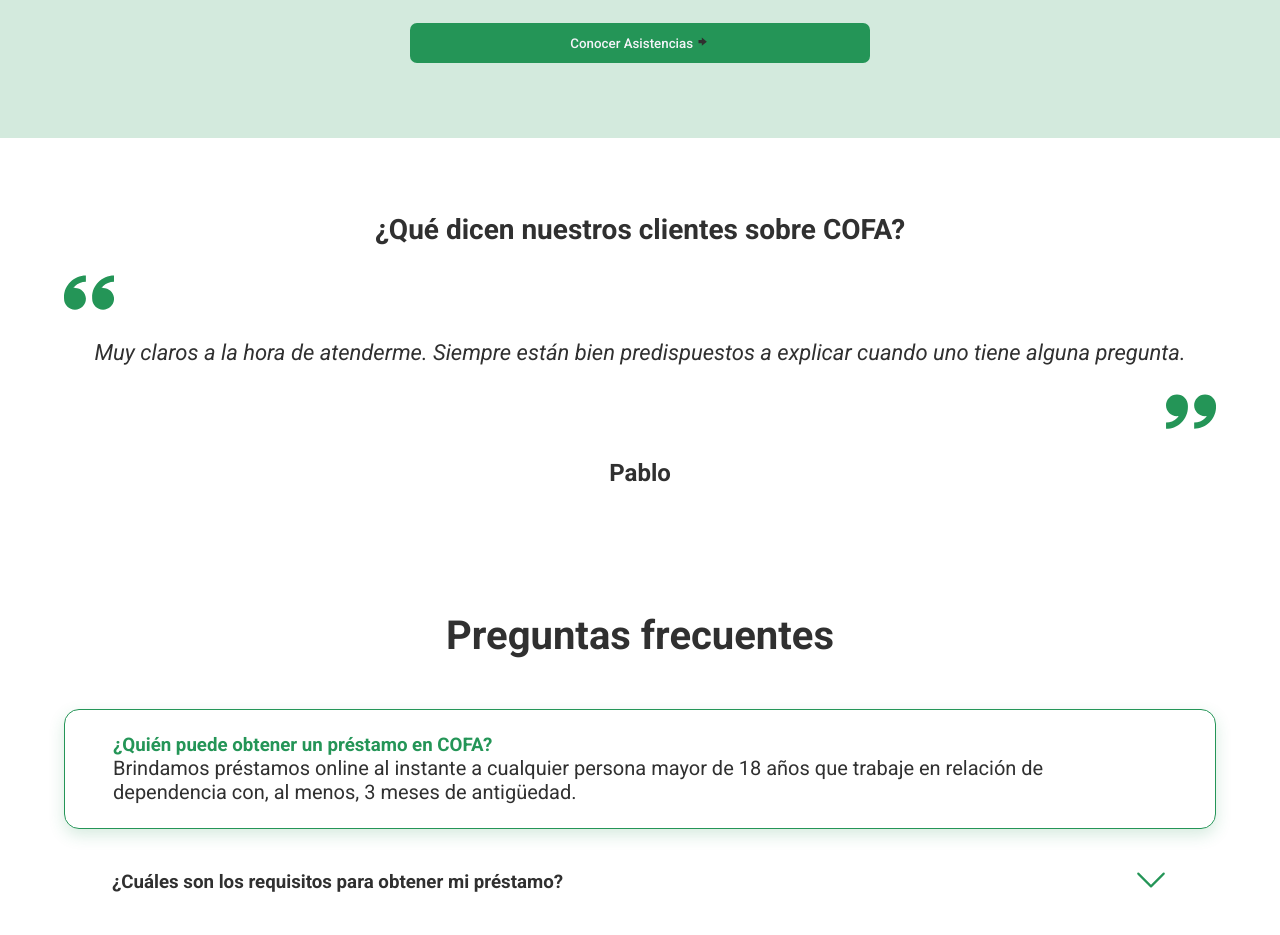
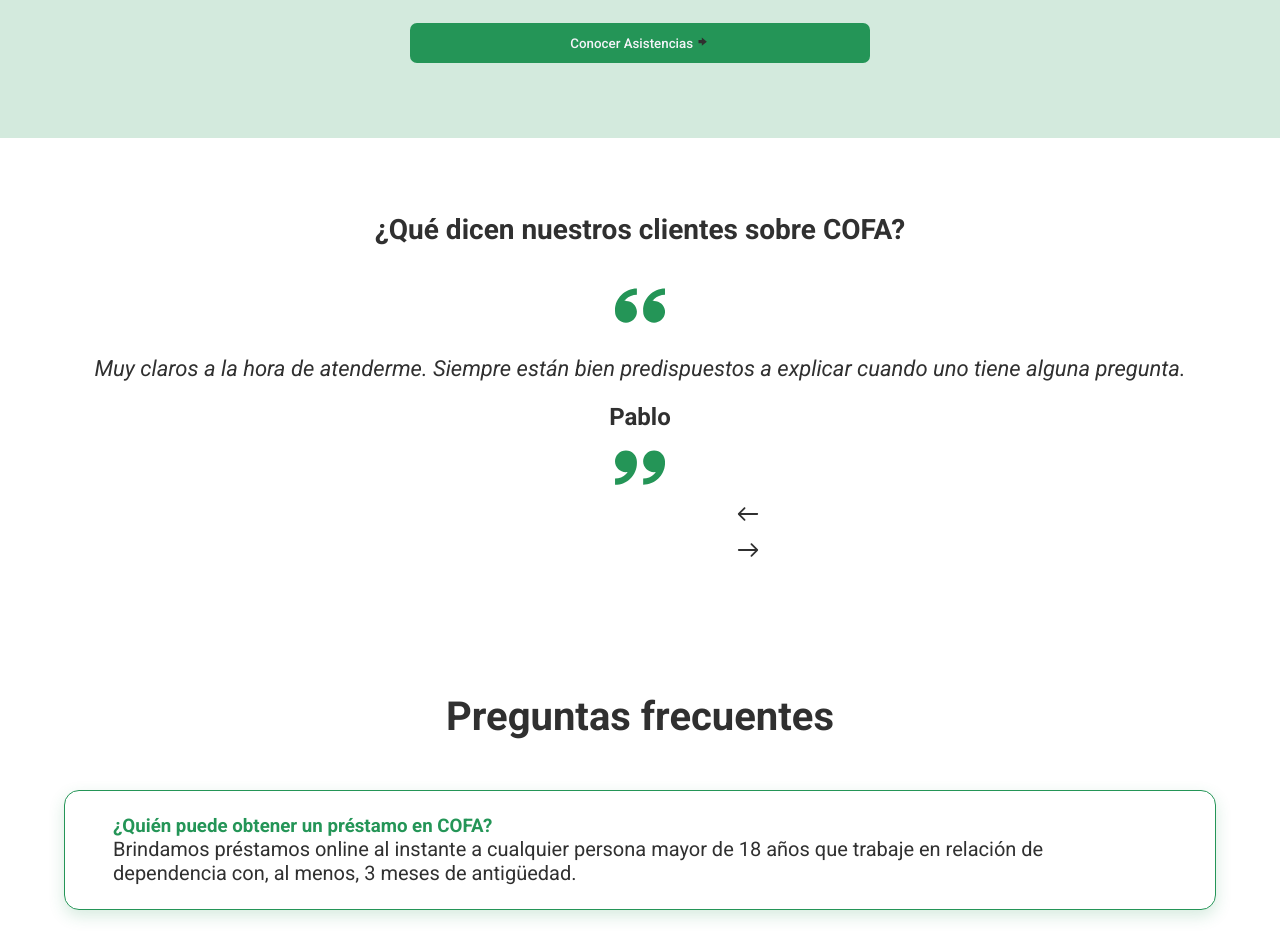
Before and after one commit to Cofa-org/landing-page, a React (Vite) app: page / in a window 1280 px wide. Shown: the part 1700-2635 px from the top of the page. Built offline with nearby package versions, Linux system fonts and the light colour scheme; some icons are missing.

Commit message:
carrousel main

```diff
--- a/src/Sections/ClientReview/ClientReview.css
+++ b/src/Sections/ClientReview/ClientReview.css
@@ -1,55 +1,66 @@
 .clientReview{
+    display: flex;
+    flex-direction: row;
+    flex-wrap: wrap;
+    align-items: center;
+    align-content: center;
+    justify-content: center;
     text-align: center;
+    padding: 75px 5vw;
+}
+.info-review{
     display: flex;
     flex-direction: column;
-    gap: 20px;
-    padding: 75px 5vw;
+    flex-wrap: wrap;
+    align-content: center;
+    align-items: center;
+    justify-content: center;
+    width: 1200px;
 }
 
-.clientReview h2{
+.info-review h2{
     text-align: center;
     font-size: 28px;
+    margin-bottom: 2%;
 }
 
-.clientReview p{
+.quote{
+    font-style: italic;
     font-size: 22px;
+    margin-top: 2% ;
+    margin-bottom: 2%;
 }
 
 .authorReview{
     font-weight: 600;
+    margin-bottom: 10%;
+    font-size: 24px;
 }
 
-.clientReview .quotes{
-
-}
-.quote{
-    font-style: italic;
-}
-.close-quotes{
-    text-align: end;
-}
-.open-quotes{
-    text-align: start;
+.info-review .quotes svg{
+    font-size: 50px;
+    margin-top: 20% ;
+    margin-bottom: 2%;
 }
 
-.clientReview .quotes svg{
-    font-size: 50px;
-}
-
-.clientReview .quotes svg path{
+.info-review .quotes svg path{
     color: var(--primary-color);
 
 }
 
-.authorReview{
-    font-size: 24px;
+.container-arrow-icon svg{
+    display: flex;
+    width: 36px;
+    height: 36px;
+    margin-left: 300%;
+
 }
 
 @media screen and (max-width: 700px){
     .clientReview{
         padding: 50px 5vw;
     }
-    .clientReview p{
+    .quote{
         font-size: 18px;
     }
 }
--- a/src/Sections/ClientReview/ClientReview.jsx
+++ b/src/Sections/ClientReview/ClientReview.jsx
@@ -1,23 +1,51 @@
-import React from 'react'
-import {ImQuotesLeft, ImQuotesRight} from 'react-icons/im'
-import './ClientReview.css'
+import React, { useState, useEffect } from 'react';
+import './ClientReview.css';
+import { ImQuotesLeft, ImQuotesRight } from 'react-icons/im';
+import { IoIosArrowRoundBack, IoIosArrowRoundForward } from 'react-icons/io';
+import { clientReview } from '../../data/info';
 
 const ClientReview = () => {
+  const [currentReview, setCurrentReview] = useState(0);
+
+  const nextReview = () => {
+    setCurrentReview((prevReview) => (prevReview + 1) % clientReview.length);
+  };
+
+  const prevReview = () => {
+    setCurrentReview((prevReview) =>
+      (prevReview - 1 + clientReview.length) % clientReview.length
+    );
+  };
+
+  useEffect(() => {
+    const intervalId = setInterval(() => {
+      nextReview();
+    }, 7000);
+
+    return () => clearInterval(intervalId);
+  }, [currentReview]);
+
   return (
-    <section className='clientReview'>
+    <section className="clientReview">
+      <div className="info-review">
         <h2>¿Qué dicen nuestros clientes sobre COFA?</h2>
-        <span className='quotes  open-quotes'>
-            <ImQuotesLeft/>
+        <span className="quotes open-quotes">
+          <ImQuotesLeft />
         </span>
-        <p className='quote'>
-        Muy claros a la hora de atenderme. Siempre están bien predispuestos a explicar cuando uno tiene alguna pregunta.
-        </p>
-        <span className='quotes close-quotes'>
-            <ImQuotesRight/>
+        <div key={clientReview[currentReview].id} className="review">
+          <p className="quote">{clientReview[currentReview].content}</p>
+          <span className="authorReview">{clientReview[currentReview].author}</span>
+        </div>
+        <span className="quotes close-quotes">
+          <ImQuotesRight />
         </span>
-        <span className='authorReview'>Pablo</span>
+      </div>
+      <div className="container-arrow-icon">
+        <IoIosArrowRoundBack onClick={prevReview} />
+        <IoIosArrowRoundForward onClick={nextReview} />
+      </div>
     </section>
-  )
-}
+  );
+};
 
-export default ClientReview
+export default ClientReview;
--- a/src/data/info.js
+++ b/src/data/info.js
@@ -555,3 +555,18 @@
         content:'Jurisdicción: Para cualquier cuestión judicial que pudiera derivarse del Programa, los canjes de Puntos, etc., los Clientes y COFA se someterán a la jurisdicción exclusiva de los Tribunales Ordinarios en lo comercial con asiento en la Ciudad Autónoma de Buenos Aires, con renuncia a cualquier otro fuero o jurisdicción.'
     }
 ]
+
+export const clientReview = [
+    {
+        content: 'Muy claros a la hora de atenderme. Siempre están bien predispuestos a explicar cuando uno tiene alguna pregunta.',
+        author: 'Pablo'
+    },
+    {
+        content: 'La atención es muy buena; conozco el servicio y nunca tuve ningún problema.',
+        author: 'Laura'
+    },
+    {
+        content: 'Muy buena atención y excelente predisposición. Cumplieron con el préstamo y me depositaron en el día lo que necesitaba.',
+        author: 'Ricardo'
+    }
+]
```
